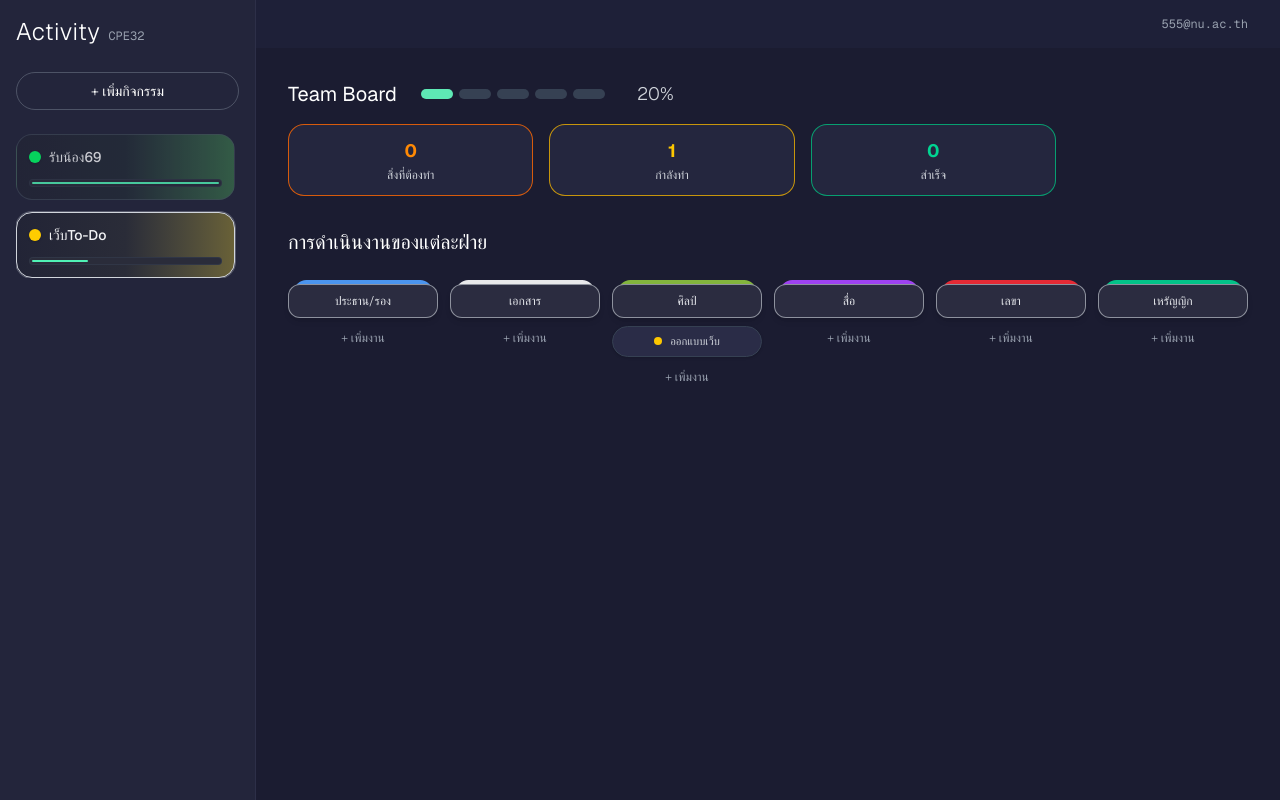
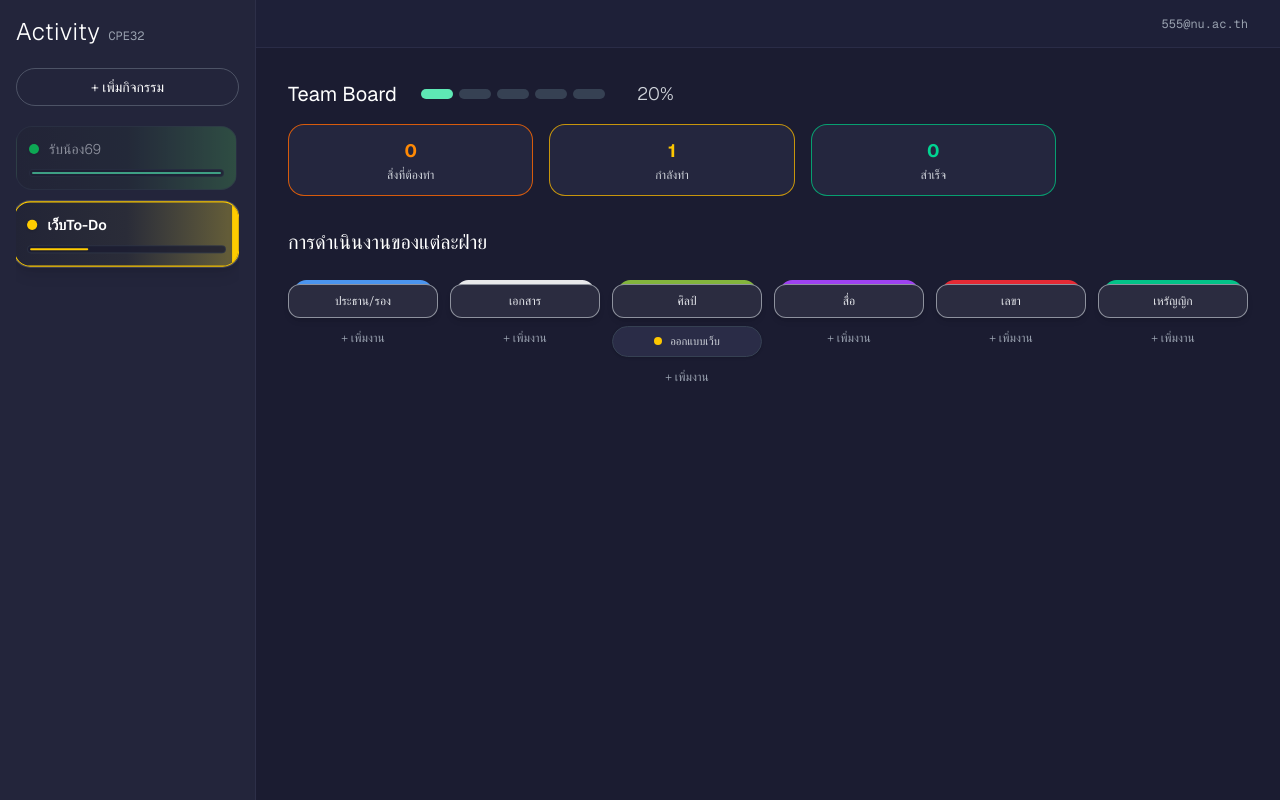
Before and after one commit to CornaeX/cpe32todo, a Next.js app: page / in a window 1280 px wide. Built offline with nearby package versions, Linux system fonts and the light colour scheme.

Commit message:
Refactor ActivityDashboard for improved readability and dynamic styling

```diff
--- a/app/components/ActivityDashboard.tsx
+++ b/app/components/ActivityDashboard.tsx
@@ -23,30 +23,36 @@ interface Department {
 interface Activity {
   id: string;
   name: string;
-  statusDotColor: string;
+  statusDotColor: string; // e.g. bg-[#00ff66] or bg-[#ffcc00]
+  activeBorderColor: string; // e.g. border-[#00ff66]
+  activeRightBarColor: string; // e.g. bg-[#00ff66]
   progressColor: string;
   progressPercent: number;
   bgGradient: string;
 }
 
 export const ActivityDashboard: React.FC = () => {
-  // Navigation / Sidebar State
+  // Navigation / Sidebar State with distinct colors per item
   const [activities] = useState<Activity[]>([
     {
       id: '1',
       name: 'รับน้อง69',
       statusDotColor: 'bg-[#00ff66]',
+      activeBorderColor: 'border-[#00ff66]',
+      activeRightBarColor: 'bg-[#00ff66]',
       progressColor: 'bg-[#50f1b5]',
       progressPercent: 100,
-      bgGradient: 'bg-gradient-to-r from-[#222436] via-[#242c38] to-[#376949]',
+      bgGradient: 'from-[#222436] via-[#242c38] to-[#376949]',
     },
     {
       id: '2',
       name: 'เว็บTo-Do',
       statusDotColor: 'bg-[#ffcc00]',
-      progressColor: 'bg-[#50f1b5]',
+      activeBorderColor: 'border-[#ffcc00]',
+      activeRightBarColor: 'bg-[#ffcc00]',
+      progressColor: 'bg-[#ffcc00]',
       progressPercent: 30,
-      bgGradient: 'bg-gradient-to-r from-[#222436] via-[#2a2c38] to-[#696137]',
+      bgGradient: 'from-[#222436] via-[#2a2c38] to-[#696137]',
     },
   ]);
   const [selectedActivityId, setSelectedActivityId] = useState<string>('2');
@@ -105,7 +111,7 @@ export const ActivityDashboard: React.FC = () => {
   const inProgressCount = allTasks.filter((t) => t.status === 'doing').length;
   const doneCount = allTasks.filter((t) => t.status === 'done').length;
 
-  // STEP 1: Open Floating Modal
+  // Handlers
   const handleOpenModal = (deptId: string) => {
     setModalTargetDeptId(deptId);
     setModalTaskTitle('');
@@ -113,7 +119,6 @@ export const ActivityDashboard: React.FC = () => {
     setIsModalOpen(true);
   };
 
-  // STEP 1 -> STEP 2: Click APPLY in Floating Modal
   const handleModalApply = () => {
     if (!modalTaskTitle.trim() || !modalTargetDeptId) return;
 
@@ -142,11 +147,9 @@ export const ActivityDashboard: React.FC = () => {
     setEditingTask(newTask);
     setIsModalOpen(false);
 
-    // Transition straight to the Detail Editor View (Step 2)
     setCurrentView('detail-editor');
   };
 
-  // STEP 2: Save Task Details & Return to Board
   const handleSaveDetails = () => {
     if (!activeDeptId) return;
 
@@ -166,14 +169,12 @@ export const ActivityDashboard: React.FC = () => {
     setCurrentView('board');
   };
 
-  // Open existing task details directly
   const handleOpenExistingTask = (deptId: string, task: Task) => {
     setActiveDeptId(deptId);
     setEditingTask(task);
     setCurrentView('detail-editor');
   };
 
-  // Upload image handler
   const handleImageUpload = (e: React.ChangeEvent<HTMLInputElement>) => {
     const file = e.target.files?.[0];
     if (file) {
@@ -184,35 +185,55 @@ export const ActivityDashboard: React.FC = () => {
 
   return (
     <div className="flex h-screen w-full bg-[#1b1c31] text-white font-sans overflow-hidden relative">
-      {/* Sidebar */}
-      <aside className="w-64 bg-[#23253b] p-4 flex flex-col border-r border-[#2d2f48]">
-        <div className="flex items-baseline gap-2 mb-6">
+      {/* ================= UPDATED SIDEBAR WITH DYNAMIC COLORS & RIGHT BAR ================= */}
+      <aside className="w-64 bg-[#23253b] p-4 flex flex-col border-r border-[#2d2f48] h-full overflow-hidden shrink-0 relative">
+        {/* Title */}
+        <div className="flex items-baseline gap-2 mb-5 shrink-0">
           <h1 className="text-2xl font-light tracking-wide">Activity</h1>
           <span className="text-xs text-gray-400 uppercase font-mono">CPE32</span>
         </div>
 
-        <button className="w-full py-2 mb-6 border border-gray-500/60 rounded-full text-sm font-light hover:bg-[#2d2f48] transition-all">
+        {/* Add Activity Button */}
+        <button className="w-full py-2 mb-5 border border-gray-500/60 rounded-full text-sm font-light hover:bg-[#2d2f48] hover:border-gray-400 transition-all shrink-0">
           + เพิ่มกิจกรรม
         </button>
 
-        <div className="space-y-3 overflow-y-auto pr-1">
+        {/* Scrollable Badges (No visible scrollbar) */}
+        <div className="flex-1 overflow-y-auto space-y-3 min-h-0 pr-0.5 scrollbar-none [&::-webkit-scrollbar]:hidden [-ms-overflow-style:none] [scrollbar-width:none]">
           {activities.map((act) => {
             const isSelected = act.id === selectedActivityId;
             return (
               <div
                 key={act.id}
                 onClick={() => setSelectedActivityId(act.id)}
-                className={`p-3 rounded-2xl border transition-all duration-200 cursor-pointer ${act.bgGradient} ${
+                className={`group relative p-3 rounded-2xl bg-gradient-to-r ${act.bgGradient} transition-all duration-200 cursor-pointer overflow-hidden ${
                   isSelected
-                    ? 'border-gray-300 ring-1 ring-gray-300/30'
-                    : 'border-gray-600/60 opacity-80 hover:opacity-100 hover:border-gray-400'
+                    ? `border ${act.activeBorderColor} shadow-lg scale-[1.02] opacity-100 ring-1 ring-white/20`
+                    : 'border border-gray-700/60 opacity-60 hover:opacity-100 hover:border-gray-500'
                 }`}
               >
-                <div className="flex items-center gap-2 mb-3">
-                  <span className={`w-3 h-3 rounded-full ${act.statusDotColor} shadow-sm`} />
-                  <span className="text-sm font-medium text-gray-100">{act.name}</span>
+                {/* Dynamic Right Side Accent Bar for Selected Item */}
+                {isSelected && (
+                  <div
+                    className={`absolute right-0 top-0 bottom-0 w-1.5 ${act.activeRightBarColor} rounded-r-2xl shadow-sm`}
+                  />
+                )}
+
+                <div className="flex items-center justify-between mb-2.5 pr-2">
+                  <div className="flex items-center gap-2.5">
+                    <span className={`w-2.5 h-2.5 rounded-full ${act.statusDotColor} shadow-sm shrink-0`} />
+                    <span
+                      className={`text-sm truncate transition-colors ${
+                        isSelected ? 'font-semibold text-white' : 'font-light text-gray-300'
+                      }`}
+                    >
+                      {act.name}
+                    </span>
+                  </div>
                 </div>
-                <div className="w-full bg-[#2a2c3a] h-2 rounded-full overflow-hidden p-0.5 border border-gray-700/50">
+
+                {/* Progress Bar */}
+                <div className="w-full bg-[#1b1c31]/80 h-2 rounded-full overflow-hidden p-0.5 border border-gray-700/50">
                   <div
                     className={`h-full ${act.progressColor} rounded-full transition-all duration-300`}
                     style={{ width: `${act.progressPercent}%` }}
@@ -225,17 +246,14 @@ export const ActivityDashboard: React.FC = () => {
       </aside>
 
       {/* Main Content Area */}
-      <main className="flex-1 flex flex-col">
-        {/* Top Header Bar */}
-        <header className="h-12 px-8 flex justify-end items-center bg-[#1e2038]">
+      <main className="flex-1 flex flex-col h-full overflow-hidden">
+        <header className="h-12 px-8 flex justify-end items-center bg-[#1e2038] shrink-0 border-b border-[#2a2c47]">
           <span className="text-xs text-gray-400 font-mono">555@nu.ac.th</span>
         </header>
 
-        {/* View Switcher */}
         {currentView === 'board' ? (
-          /* ================= BOARD VIEW ================= */
-          <div className="p-8 space-y-8 overflow-y-auto">
-            {/* Team Board Section */}
+          /* BOARD VIEW */
+          <div className="p-8 space-y-8 overflow-y-auto flex-1">
             <section>
               <div className="flex items-center gap-6 mb-4">
                 <h2 className="text-xl font-normal">Team Board</h2>
@@ -265,7 +283,6 @@ export const ActivityDashboard: React.FC = () => {
               </div>
             </section>
 
-            {/* Department Progress Section */}
             <section>
               <h2 className="text-xl font-normal mb-6">การดำเนินงานของแต่ละฝ่าย</h2>
               <div className="grid grid-cols-6 gap-3">
@@ -280,7 +297,6 @@ export const ActivityDashboard: React.FC = () => {
                       </div>
                     </div>
 
-                    {/* Task List */}
                     {dept.tasks.map((task) => (
                       <div
                         key={task.id}
@@ -304,9 +320,8 @@ export const ActivityDashboard: React.FC = () => {
             </section>
           </div>
         ) : (
-          /* ================= STEP 2: DETAIL EDITOR VIEW ================= */
+          /* DETAIL EDITOR VIEW */
           <div className="p-8 space-y-6 overflow-y-auto flex-1">
-            {/* Header Controls */}
             <div className="flex items-center gap-3">
               <span className={`w-3.5 h-3.5 rounded-full ${editingTask.statusColor}`} />
 
@@ -332,7 +347,6 @@ export const ActivityDashboard: React.FC = () => {
               </button>
             </div>
 
-            {/* Sub-status Pill */}
             <div>
               <div className="inline-block bg-[#2a2d42] border border-gray-400/80 rounded-2xl px-5 py-1.5 text-xs text-gray-300 font-light">
                 สถานะ :{' '}
@@ -345,7 +359,6 @@ export const ActivityDashboard: React.FC = () => {
               </div>
             </div>
 
-            {/* Details & Image Layout */}
             <div className="grid grid-cols-12 gap-8 pt-2">
               <div className="col-span-7 space-y-3">
                 <h3 className="text-base text-gray-200 font-light">รายละเอียด</h3>
@@ -391,7 +404,7 @@ export const ActivityDashboard: React.FC = () => {
         )}
       </main>
 
-      {/* ================= STEP 1: FLOATING MODAL PANEL ================= */}
+      {/* FLOATING MODAL PANEL */}
       {isModalOpen && (
         <div className="fixed inset-0 bg-black/60 backdrop-blur-sm z-50 flex items-center justify-center p-4">
           <div className="bg-[#23253b] border border-gray-600 rounded-2xl w-full max-w-md p-6 shadow-2xl space-y-6">
@@ -405,7 +418,6 @@ export const ActivityDashboard: React.FC = () => {
               </button>
             </div>
 
-            {/* Work Name Text Box */}
             <div className="space-y-2">
               <label className="text-xs text-gray-300 font-light">ชื่องาน (Work Name)</label>
               <input
@@ -418,7 +430,6 @@ export const ActivityDashboard: React.FC = () => {
               />
             </div>
 
-            {/* Status Selectors */}
             <div className="space-y-2">
               <label className="text-xs text-gray-300 font-light">สถานะ (Status)</label>
               <div className="grid grid-cols-3 gap-2">
@@ -463,7 +474,6 @@ export const ActivityDashboard: React.FC = () => {
               </div>
             </div>
 
-            {/* Floating Buttons: CANCEL / APPLY */}
             <div className="flex items-center justify-end gap-3 pt-2">
               <button
                 type="button"
```
